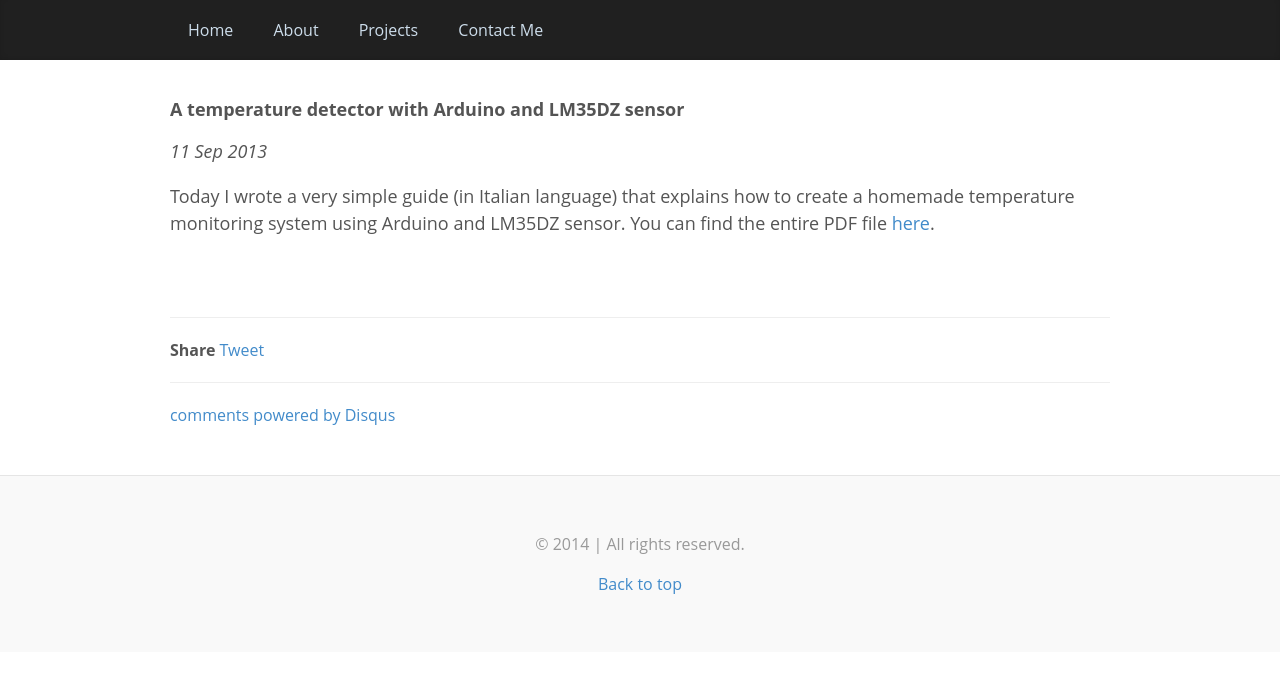
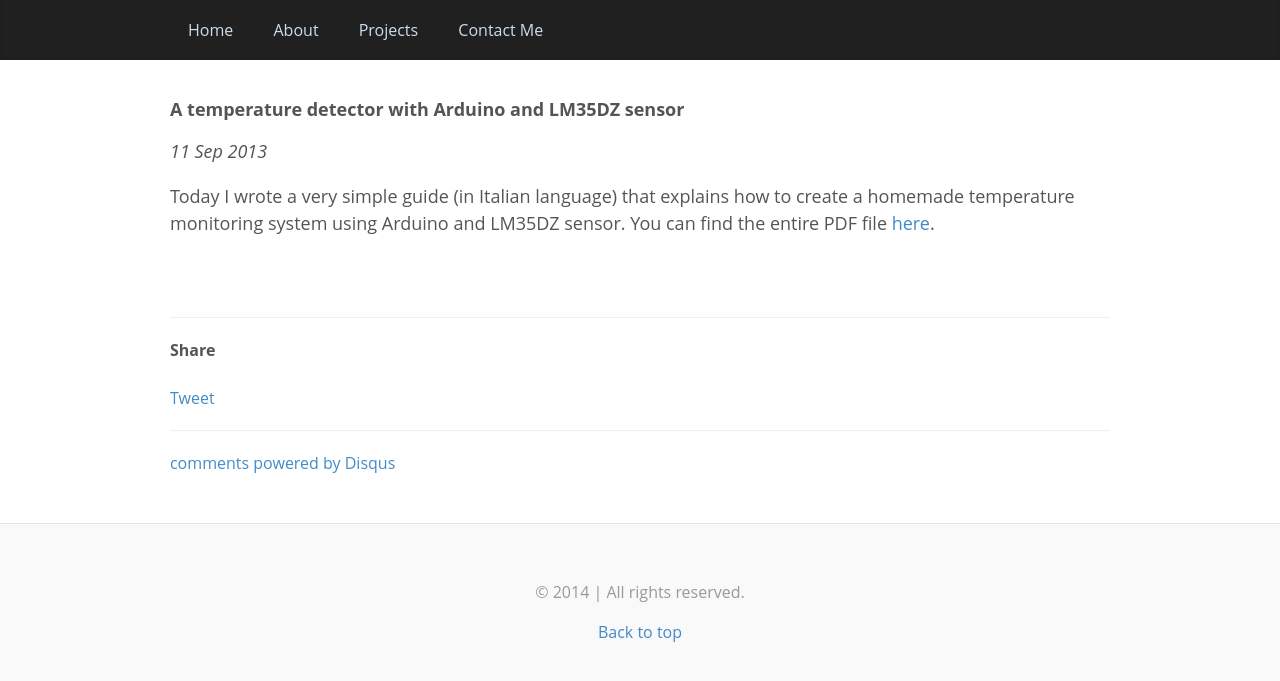
Before and after one commit to gsalvatori/salvatorigabriele.com, a Jekyll site: the page built from _posts/2013-09-11-a-temperature-detector-arduino.markdown, in a window 1280 px wide. Shown: the top 681 px of the page. Built offline with Jekyll 4.4.1, drawn with Linux system fonts in a browser that asks for light colours; nearby versions of some CDN libraries; library files that are not in the unit come from our copies; Markdown is read by kramdown in place of the engine named in the settings; comment, search, counter and statistics services are not loaded.

Commit message:
Update post.html

```diff
--- a/_layouts/post.html
+++ b/_layouts/post.html
@@ -74,7 +74,7 @@
 
 <!-- INIZIO SHARE BUTTONS -->
 <hr>
-<b>Share</b>
+<b>Share</b><br><br>
 <!-- twitter -->
 <a class="twitter-share-button"
   href="https://twitter.com/share">
@@ -83,6 +83,11 @@
 <script type="text/javascript">
 window.twttr=(function(d,s,id){var t,js,fjs=d.getElementsByTagName(s)[0];if(d.getElementById(id)){return}js=d.createElement(s);js.id=id;js.src="https://platform.twitter.com/widgets.js";fjs.parentNode.insertBefore(js,fjs);return window.twttr||(t={_e:[],ready:function(f){t._e.push(f)}})}(document,"script","twitter-wjs"));
 </script>
+<!-- g+ -->
+
+<!-- Inserisci questo tag nel punto in cui vuoi che sia visualizzato l'elemento pulsante Condividi. -->
+<div class="g-plus" data-action="share" data-height="15"></div>
+
 
 <hr>
 <!-- FINE SHARE BUTTONS -->
```
